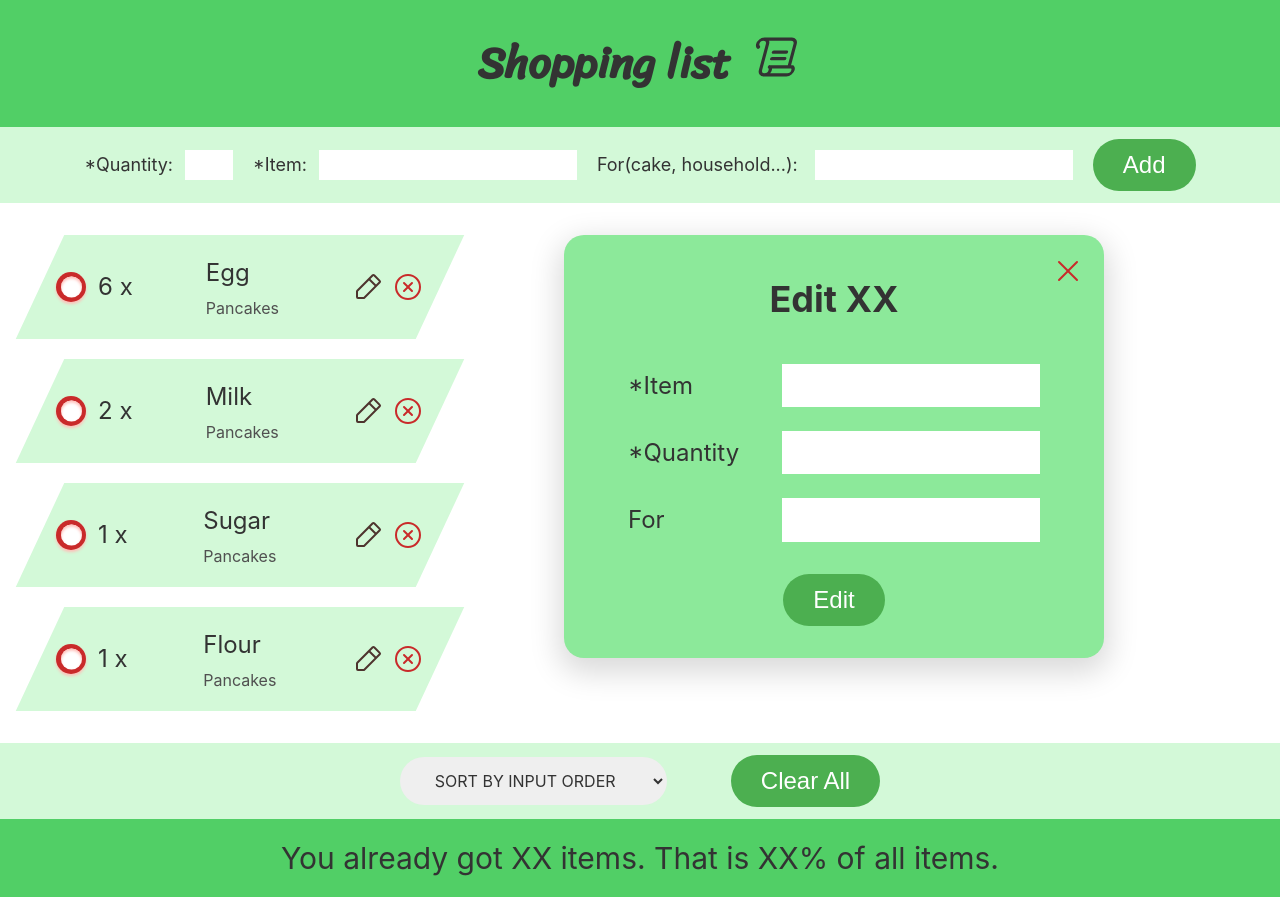
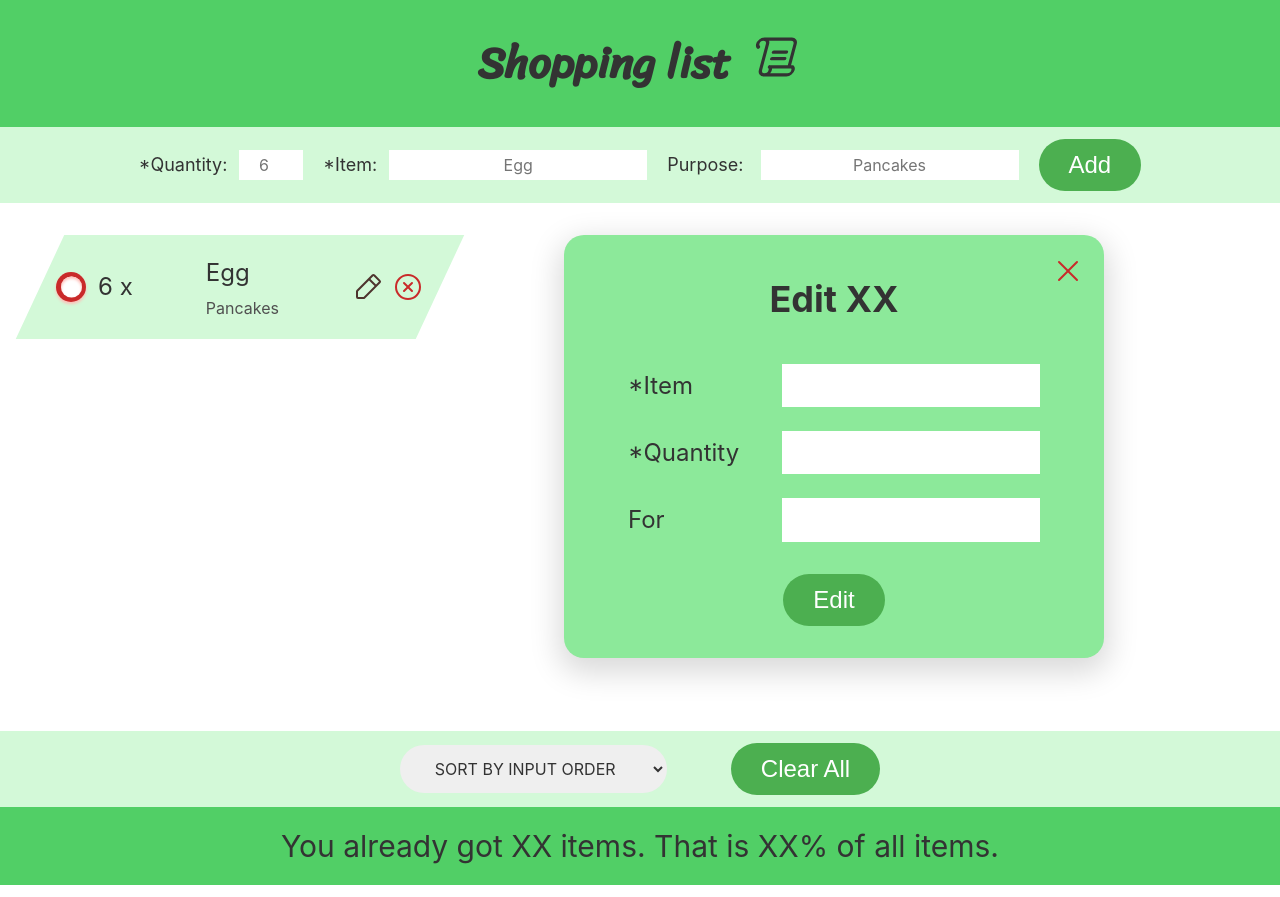
Before and after one commit to martinbena/shopping-list, a React (Create React App) app: page / in a window 1280 px wide. Built offline with nearby package versions, Linux system fonts and the light colour scheme.

Commit message:
Add item form functionality, toggle item in cart

```diff
--- a/package.json
+++ b/package.json
@@ -9,6 +9,7 @@
     "react": "^18.2.0",
     "react-dom": "^18.2.0",
     "react-scripts": "5.0.1",
+    "uuid": "^9.0.0",
     "web-vitals": "^2.1.4"
   },
   "scripts": {
--- a/public/index.html
+++ b/public/index.html
@@ -2,7 +2,7 @@
 <html lang="en">
   <head>
     <meta charset="utf-8" />
-    <link rel="icon" href="%PUBLIC_URL%/favicon.ico" />
+    <link rel="icon" href="%PUBLIC_URL%/favicon.png" />
     <meta name="viewport" content="width=device-width, initial-scale=1" />
     <meta name="theme-color" content="#000000" />
     <meta
--- a/src/App.js
+++ b/src/App.js
@@ -1,18 +1,35 @@
-const items = [
-  { id: 1, item: "Egg", quantity: 6, for: "Pancakes" },
-  { id: 2, item: "Milk", quantity: 2, for: "Pancakes" },
-  { id: 3, item: "Sugar", quantity: 1, for: "Pancakes" },
-  { id: 4, item: "Flour", quantity: 1, for: "Pancakes" },
+import { useState } from "react";
+import { v4 } from "uuid";
+
+let initialItems = [
+  { id: 1, item: "Egg", quantity: 6, purpose: "Pancakes", inCart: false },
+  // { id: 2, item: "Milk", quantity: 2, purpose: "Pancakes" },
+  // { id: 3, item: "Sugar", quantity: 1, purpose: "Pancakes" },
+  // { id: 4, item: "Flour", quantity: 1, purpose: "Pancakes" },
 ];
 
 export default function App() {
+  const [items, setItems] = useState(initialItems);
+
+  function handleAddItem(item) {
+    setItems((items) => [...items, item]);
+  }
+
+  function handleToggleItem(id) {
+    setItems((items) =>
+      items.map((item) =>
+        item.id === id ? { ...item, inCart: !item.inCart } : item
+      )
+    );
+  }
+
   return (
     <>
       <Header />
-      <AddItemForm />
+      <AddItemForm onAddItem={handleAddItem} />
       <div className="container">
         <div className="grid">
-          <ShoppingList />
+          <ShoppingList items={items} onToggleItem={handleToggleItem} />
           <FormEditItem />
         </div>
       </div>
@@ -41,23 +58,62 @@ function Header() {
   );
 }
 
-function AddItemForm() {
+function AddItemForm({ onAddItem }) {
+  const [quantity, setQuantity] = useState("");
+  const [item, setItem] = useState("");
+  const [purpose, setPurpose] = useState("");
+
+  function handleSubmit(e) {
+    e.preventDefault();
+
+    const id = v4();
+    const newItem = {
+      id: id,
+      item: item,
+      quantity: quantity,
+      purpose: purpose,
+      inCart: false,
+    };
+
+    onAddItem(newItem);
+
+    setQuantity("");
+    setItem("");
+    setPurpose("");
+  }
+
   return (
     <div className="add-form__wrapper">
-      <form className="add-form">
+      <form className="add-form" onSubmit={handleSubmit}>
         <div className="add-form__item">
           <label>*Quantity:</label>
-          <input className="add-form__item-quantity" type="text" />
+          <input
+            className="add-form__item-quantity"
+            type="number"
+            value={quantity}
+            onChange={(e) => setQuantity(+e.target.value)}
+            placeholder="6"
+          />
         </div>
 
         <div className="add-form__item">
           <label>*Item:</label>
-          <input type="text" />
+          <input
+            type="text"
+            value={item}
+            onChange={(e) => setItem(e.target.value)}
+            placeholder="Egg"
+          />
         </div>
 
         <div className="add-form__item">
-          <label>For(cake, household...): </label>
-          <input type="text" />
+          <label>Purpose: </label>
+          <input
+            type="text"
+            value={purpose}
+            onChange={(e) => setPurpose(e.target.value)}
+            placeholder="Pancakes"
+          />
         </div>
 
         <button className="btn">Add</button>
@@ -66,7 +122,7 @@ function AddItemForm() {
   );
 }
 
-function ShoppingList() {
+function ShoppingList({ items, onToggleItem }) {
   return (
     <ul className="shopping-list">
       {items.map((item) => (
@@ -74,8 +130,10 @@ function ShoppingList() {
           item={item.item}
           id={item.id}
           quantity={item.quantity}
-          cause={item.for}
+          purpose={item.purpose}
+          cart={item.inCart}
           key={item.id}
+          onToggleItem={onToggleItem}
         />
       ))}
     </ul>
@@ -119,13 +177,17 @@ function FormEditItem() {
   );
 }
 
-function Item({ item, quantity, cause, id }) {
+function Item({ item, quantity, purpose, id, cart, onToggleItem }) {
   return (
-    <li className="shopping-item">
+    <li className={`shopping-item${cart ? "__cart" : ""}`}>
       <div className="shopping-item__content">
         <div className="shopping-item__left">
           <div className="shopping-item__checkbox">
-            <input type="checkbox" id={`checkbox-${id}`} />
+            <input
+              type="checkbox"
+              id={`checkbox-${id}`}
+              onChange={(e) => onToggleItem(id)}
+            />
             <label htmlFor={`checkbox-${id}`}>
               <div className="tick_mark"></div>
             </label>
@@ -138,7 +200,7 @@ function Item({ item, quantity, cause, id }) {
 
         <div className="shopping-item__text">
           <p>{item}</p>
-          <p className="shopping-item__text-cause">{cause}</p>
+          <p className="shopping-item__text-cause">{purpose}</p>
         </div>
         <div className="shopping-item__buttons">
           <svg
--- a/src/index.css
+++ b/src/index.css
@@ -9,7 +9,7 @@
   --color-bg-dark: #51cf66;
   --color-btn: #4caf50;
   --color-btn-hover: #449e48;
-  --color-bg-added: #fff3bf;
+  --color-bg-cart: #fff3bf;
   --color-bg-edit: #8ce99a;
 }
 
@@ -33,6 +33,7 @@ body {
 }
 
 input[type="text"],
+input[type="number"],
 select {
   border: 1px solid transparent;
   font-family: inherit;
@@ -43,6 +44,7 @@ select {
 }
 
 input[type="text"]:focus,
+input[type="number"]:focus,
 select:focus {
   outline: none;
   border: 1px solid #2b8a3e;
@@ -115,7 +117,7 @@ option {
 }
 
 .add-form__item-quantity {
-  width: 4.8rem;
+  width: 6.4rem;
 }
 
 .grid {
@@ -134,11 +136,20 @@ option {
   gap: 2rem;
 }
 
-.shopping-item {
-  background-color: var(--color-bg-light);
+.shopping-item,
+.shopping-item__cart {
   transform: skew(-25deg);
   padding: 1.6rem;
   transition: all 0.3s;
+}
+
+.shopping-item {
+  background-color: var(--color-bg-light);
+}
+
+.shopping-item__cart {
+  background-color: var(--color-bg-cart);
+  text-decoration: line-through;
 }
 
 .shopping-item:hover,
```
Also changed, not shown: public/favicon.png (added), 1 other file (tests, documents, lock files or other folders).
